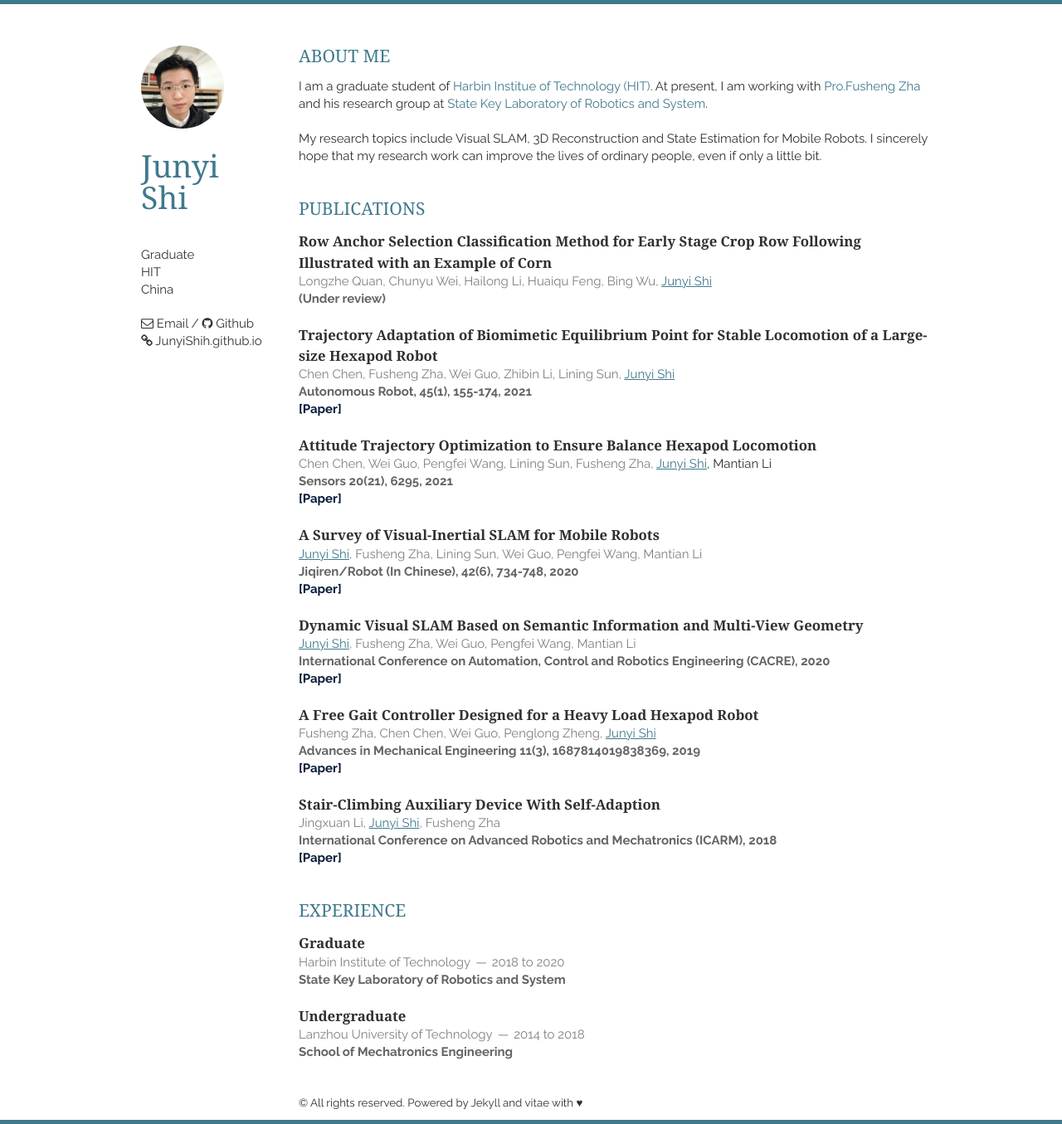
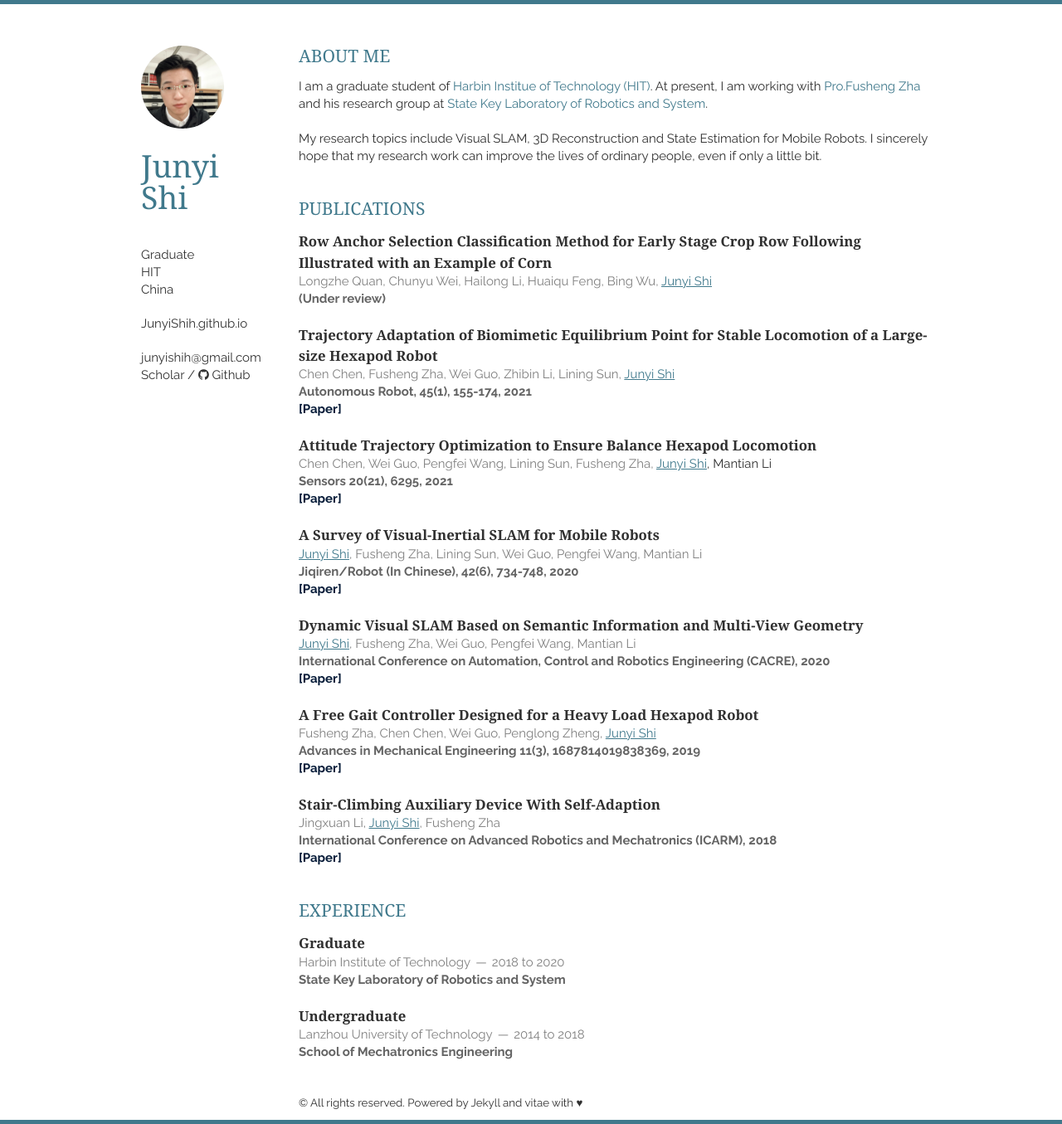
Before and after one commit to JunYiShih/JunYiShih.github.io, a Jekyll site: the page built from index.html, in a window 1280 px wide. Shown: the whole page at 83% size. Built offline with Jekyll 4.4.1, drawn with Linux system fonts in a browser that asks for light colours; nearby versions of some CDN libraries; the list of posts is cut into pages by our own code; a style sheet for code colours, icons or effects is not loaded.

Commit message:
update reset

```diff
--- a/_config.yml
+++ b/_config.yml
@@ -16,8 +16,8 @@ author: Fábio Madeira
 baseurl: "/"
 title: Junyi Shi's Personal Page
 name: Junyi Shi
-email: syf758521@foxmail.com
-email_full: mailto:syf758521@foxmail.com
+email: junyishih@gmail.com
+email_full: mailto:junyishih@gmail.com
 website: JunyiShih.github.io
 website_full: https://JunYiShih.github.io/
 github: JunYiShih
--- a/_layouts/layout.html
+++ b/_layouts/layout.html
@@ -48,11 +48,17 @@
             </a>
         </address>
         <p>
+            <a href="{{ site.website_full }}">{{ site.website }}</a><br/>
+        </p>
+        <p>
             <!-- <i class="fa fa-graduation-cap"></i> HIT<br> -->
-            <a href="mailto:syf758521@foxmail.com"><i class="fa fa-envelope-o"></i>  Email /<a/>
-           <a href="https://github.com/{{ site.github }}"><i class="fa fa-github"></i>  Github</a><br>
-           <a href="https://junyishih.github.io"><i class="fa fa-link"></i> JunyiShih.github.io</a><br>
+            <!-- <a href="mailto:syf758521@foxmail.com"><i class="fa fa-envelope-o"></i>  Email /<a/>
+            <a href="https://github.com/{{ site.github }}"><i class="fa fa-github"></i>  Github</a><br>
+            <a href="https://junyishih.github.io"><i class="fa fa-link"></i> JunyiShih.github.io</a><br> -->
             <!-- <i class="fa fa-map-marker fa-lg"></i>&nbspHarbin, China<br> -->
+            <a href="{{ site.email_full }}">{{ site.email }}</a><br/>
+            <a href="https://scholar.google.com/citations?user=dCuGlRIAAAAJ&hl=en"><i class="ai ai-google-scholar-square ai-1x"></i> Scholar</a> /
+            <a href="https://github.com/{{ site.github }}"><i class="fa fa-github"></i> Github</a>
         </p>
     </header>
     <div class="thirteen columns clearfix">
```
